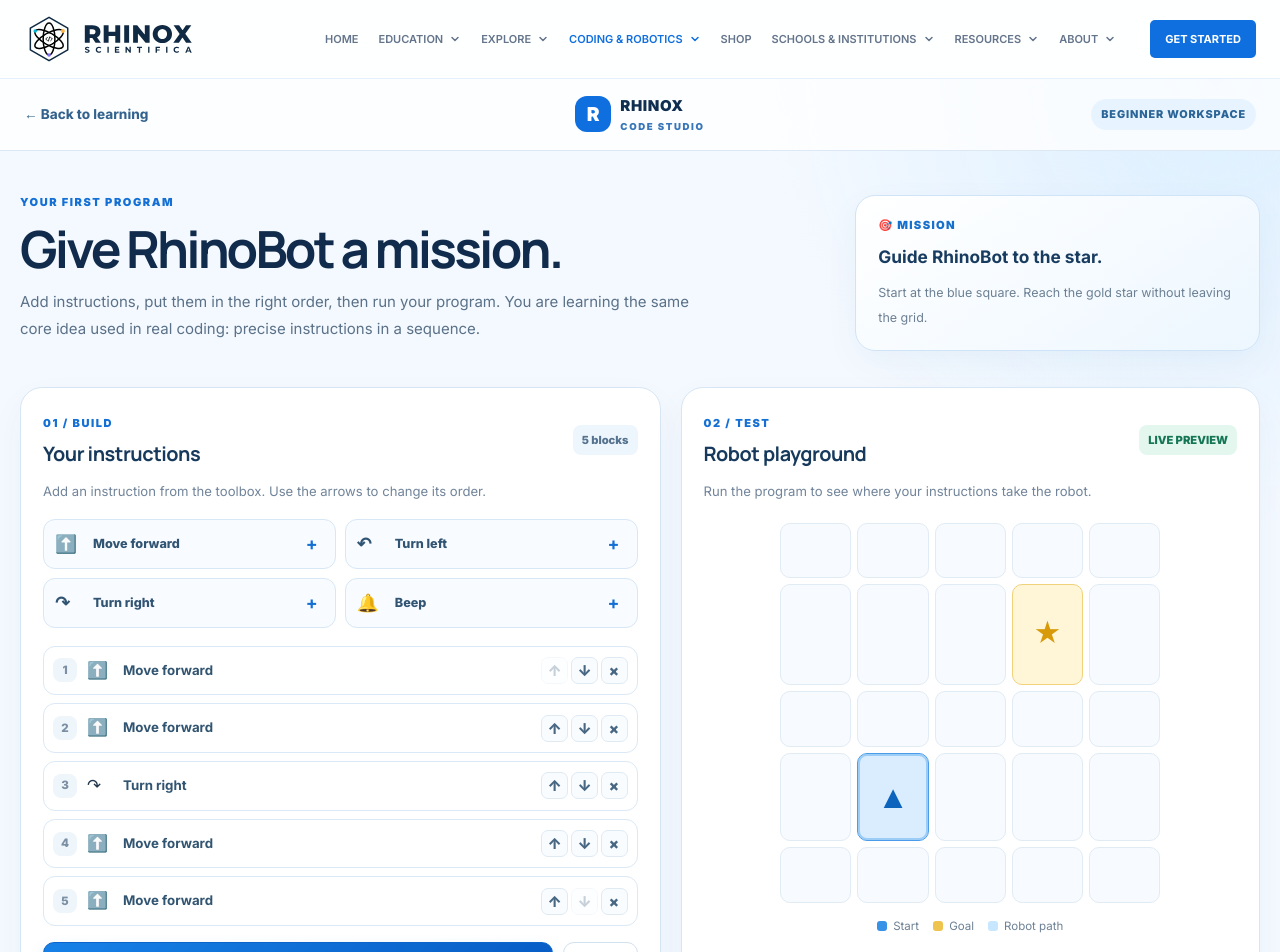
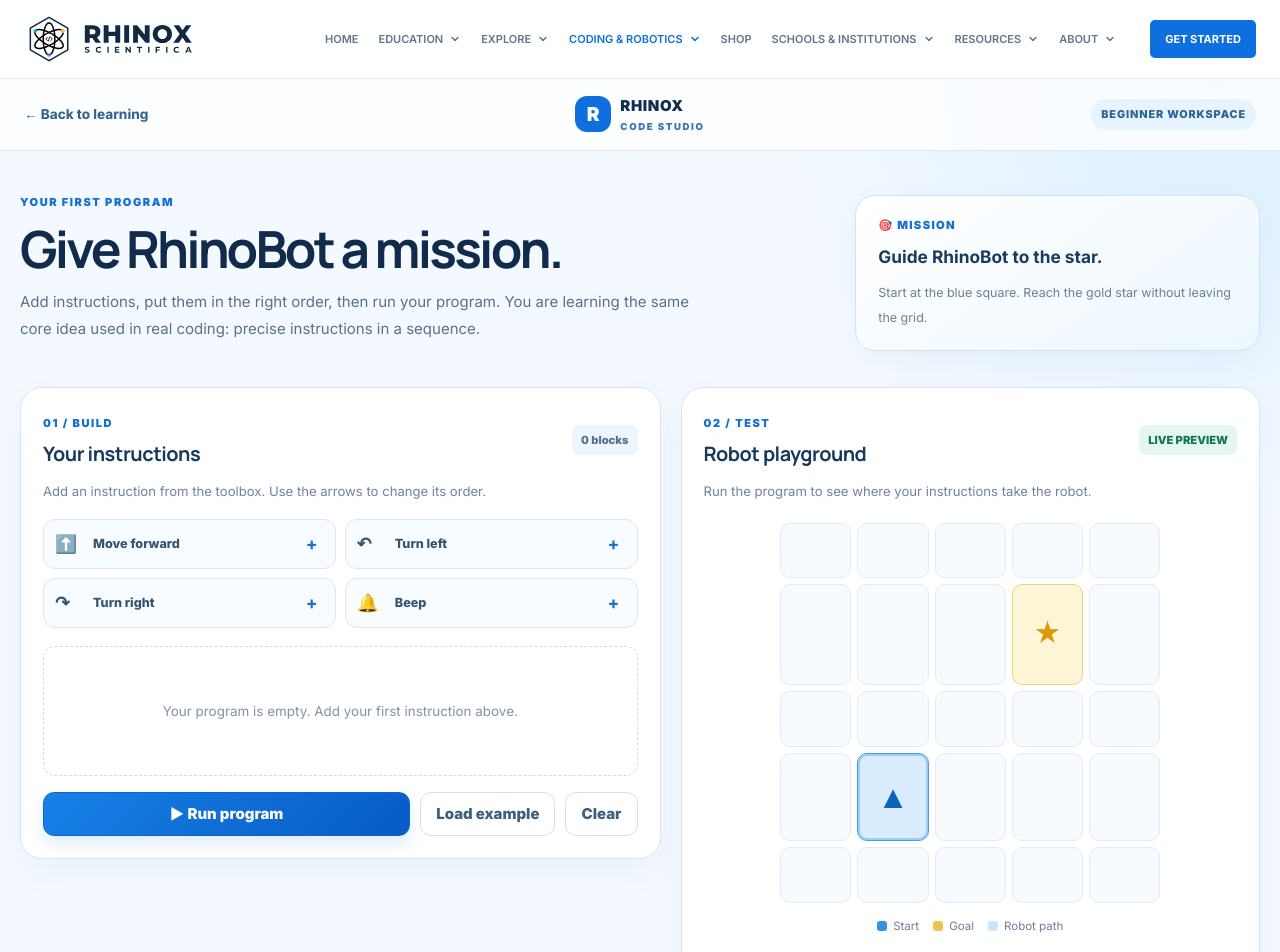
Before and after one commit to digitalmaeq-ai/rhinox, a Next.js app: page /coding-robotics/code-studio/workspace in a window 1280 px wide. Shown: the top 952 px of the page. Built offline with nearby package versions, Linux system fonts and the light colour scheme.

Commit message:
Start learners with an empty program and add example loader

```diff
--- a/app/components/code-studio-v2/Workspace.tsx
+++ b/app/components/code-studio-v2/Workspace.tsx
@@ -14,11 +14,11 @@ const LABELS: Record<Command, { title: string; icon: string; code: string; hint:
   right: { title: "Turn right", icon: "↷", code: "turnRight()", hint: "Turn 90 degrees to the right without moving." },
   beep: { title: "Beep", icon: "🔔", code: "beep()", hint: "Make the robot signal that it reached a checkpoint." },
 };
-const INITIAL: Command[] = ["forward", "forward", "right", "forward", "forward"];
+const EXAMPLE_PROGRAM: Command[] = ["forward", "forward", "right", "forward", "forward"];
 
 export default function Workspace() {
-  const [blocks, setBlocks] = useState<Block[]>(() => INITIAL.map((command, index) => ({ id: index + 1, command })));
-  const [nextId, setNextId] = useState(INITIAL.length + 1);
+  const [blocks, setBlocks] = useState<Block[]>([]);
+  const [nextId, setNextId] = useState(1);
   const [result, setResult] = useState<RobotRunResult | null>(null);
   const [showHints, setShowHints] = useState(false);
   const code = useMemo(() => blocks.map((block, index) => `// ${index + 1}. ${LABELS[block.command].title}\nrobot.${LABELS[block.command].code}`).join("\n"), [blocks]);
@@ -45,8 +45,13 @@ export default function Workspace() {
     setResult(null);
   }
   function reset() {
-    setBlocks(INITIAL.map((command, index) => ({ id: index + 1, command })));
-    setNextId(INITIAL.length + 1);
+    setBlocks([]);
+    setNextId(1);
+    setResult(null);
+  }
+  function loadExample() {
+    setBlocks(EXAMPLE_PROGRAM.map((command, index) => ({ id: index + 1, command })));
+    setNextId(EXAMPLE_PROGRAM.length + 1);
     setResult(null);
   }
 
@@ -92,7 +97,8 @@ export default function Workspace() {
             </div>
             <div className={styles.programActions}>
               <button className={styles.runButton} onClick={() => setResult(runRobotProgram(blocks.map((block) => block.command)))}>▶ Run program</button>
-              <button className={styles.resetButton} onClick={reset}>Reset</button>
+              <button className={styles.resetButton} onClick={loadExample}>Load example</button>
+              <button className={styles.resetButton} onClick={reset}>Clear</button>
             </div>
             {result && <div className={result.success ? styles.success : styles.feedback} role="status"><strong>{result.success ? "Mission accomplished" : "Keep experimenting"}</strong><p>{result.message}</p></div>}
           </div>
```
